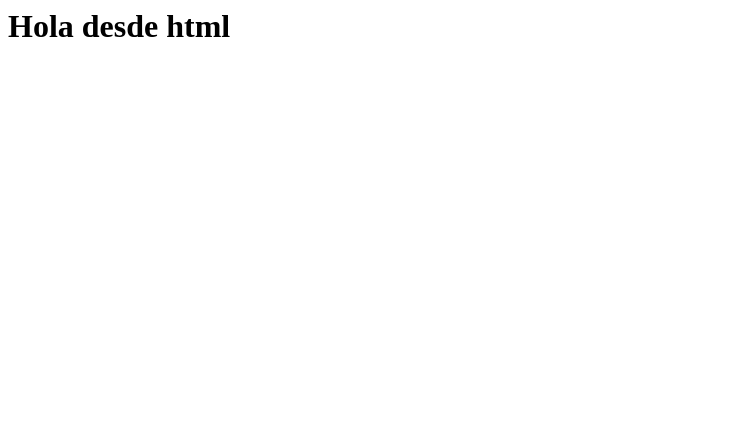
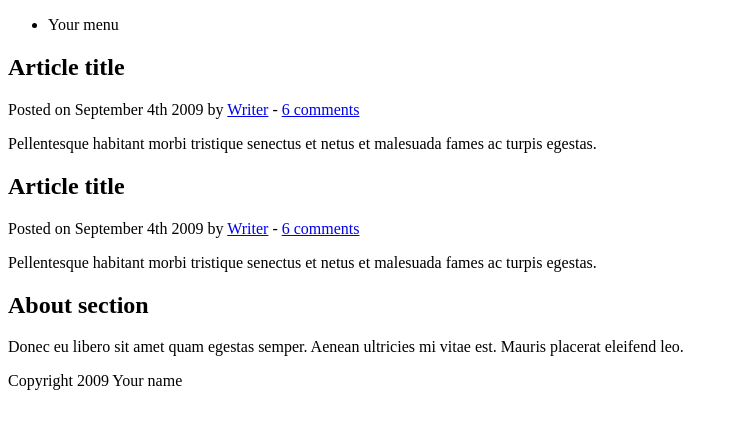
Before and after one commit to ruloramone/ejemplodeGit, a plain HTML site: page index.html in a window 1280 px wide. Shown: the whole page, without its empty margins (0-738 px from the left). Drawn offline with Linux system fonts and the light colour scheme.

Commit message:
Se ingresó una estructura al index.html

```diff
--- a/index.html
+++ b/index.html
@@ -1,9 +1,51 @@
+<!DOCTYPE HTML>
+
+<html>
+
 <head>
-<meta charset="UTF-8">
-<meta name="viewpoint" content="width=device-width, initial-scale=1.0">
-<meta http-equiv="X-UA-Compatible" content="ie=edge">
-<title>Document</title>
+	<meta http-equiv="Content-Type" content="text/html; charset=UTF-8" />
+	<title>Your Website</title>
 </head>
+
 <body>
-<h1>Hola desde html</h1>
+
+	<header>
+		<nav>
+			<ul>
+				<li>Your menu</li>
+			</ul>
+		</nav>
+	</header>
+
+	<section>
+
+		<article>
+			<header>
+				<h2>Article title</h2>
+				<p>Posted on <time datetime="2009-09-04T16:31:24+02:00">September 4th 2009</time> by <a href="#">Writer</a> - <a href="#comments">6 comments</a></p>
+			</header>
+			<p>Pellentesque habitant morbi tristique senectus et netus et malesuada fames ac turpis egestas.</p>
+		</article>
+
+		<article>
+			<header>
+				<h2>Article title</h2>
+				<p>Posted on <time datetime="2009-09-04T16:31:24+02:00">September 4th 2009</time> by <a href="#">Writer</a> - <a href="#comments">6 comments</a></p>
+			</header>
+			<p>Pellentesque habitant morbi tristique senectus et netus et malesuada fames ac turpis egestas.</p>
+		</article>
+
+	</section>
+
+	<aside>
+		<h2>About section</h2>
+		<p>Donec eu libero sit amet quam egestas semper. Aenean ultricies mi vitae est. Mauris placerat eleifend leo.</p>
+	</aside>
+
+	<footer>
+		<p>Copyright 2009 Your name</p>
+	</footer>
+
 </body>
+
+</html>
```
